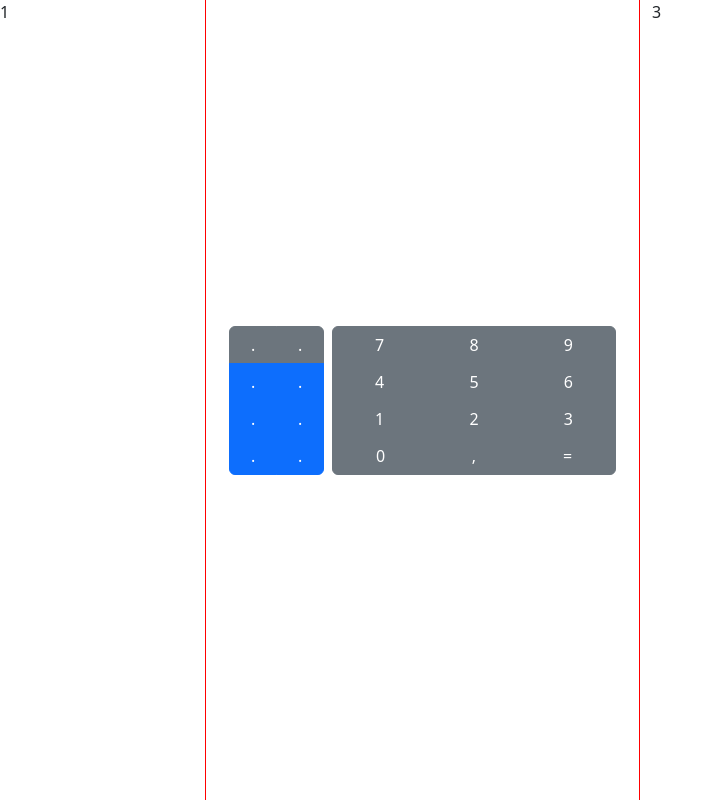
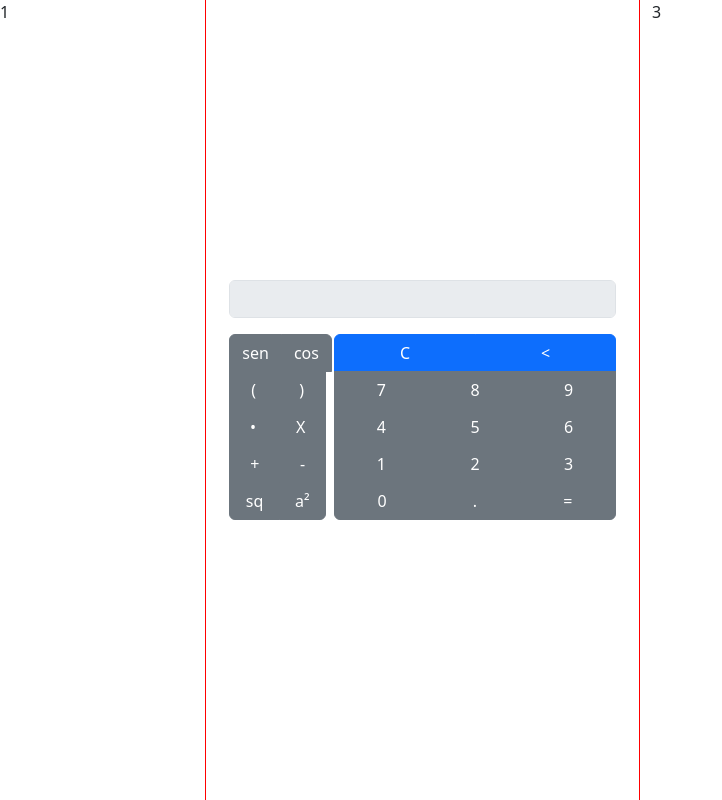
Before and after one commit to AngryMorrocoy/calculadora_vectorial, a React (Vite) app: page / in a window 1280 px wide. Shown: the whole page, without its empty margins (0-722 px from the left). Built offline with nearby package versions, Linux system fonts and the light colour scheme.

Commit message:
Added functionality to numeric keyboard

```diff
--- a/src/components/Calculator.jsx
+++ b/src/components/Calculator.jsx
@@ -1,10 +1,30 @@
 import Container from "react-bootstrap/Container";
 import Keyboard from "./keyboards/Keyboard";
+import { FormControl } from "react-bootstrap";
+import { useState } from "react";
+import { CLEAR_INSERTION, DELETE_LAST_INSERTION } from "./constraints";
 
 const Calculator = ({ }) => {
+  const [expression, setExpression] = useState("");
+
+  const inputInsertionHandler = (value, insertionType) => {
+    console.log(insertionType);
+    switch (insertionType) {
+      case CLEAR_INSERTION:
+        setExpression("");
+        break;
+      case DELETE_LAST_INSERTION:
+        setExpression(expression.slice(0, expression.length - 1));
+        break;
+      default:
+        setExpression(`${expression}${value}`);
+    }
+  };
+
   return (
-    <Container className="d-flex align-middle">
-      <Keyboard />
+    <Container className="d-flex flex-column justify-content-center">
+      <FormControl className="mb-3" value={expression} disabled />
+      <Keyboard clickHandler={inputInsertionHandler} />
     </Container>
   );
 };
--- /dev/null
+++ b/src/components/constraints.js
@@ -0,0 +1,12 @@
+/* InsertionTypes */
+const NUMERIC_INSERTION = "NUMERIC";
+const OPERATION_INSERTION = "OPERATIONAL";
+const CLEAR_INSERTION = "CLEAR";
+const DELETE_LAST_INSERTION = "DELETE";
+
+export {
+  NUMERIC_INSERTION,
+  OPERATION_INSERTION,
+  CLEAR_INSERTION,
+  DELETE_LAST_INSERTION,
+};
--- a/src/components/keyboards/Keyboard.jsx
+++ b/src/components/keyboards/Keyboard.jsx
@@ -1,11 +1,18 @@
-import Button from "react-bootstrap/Button";
 import ButtonGroup from "react-bootstrap/ButtonGroup";
 import NumericKeyboard from "./NumericKeyboard";
 import OperationalKeyboard from "./OperationalKeyboard";
 
-const Keyboard = ({ }) => {
+const Keyboard = ({ clickHandler }) => {
+  const buttonClickHandler = (evt) => {
+    if (evt.target?.type !== "button") return;
+    const target = evt.target
+    const insertionValue = target.textContent
+    const insertionType = target.attributes.insertiontype.value
+    clickHandler(insertionValue, insertionType)
+  };
+
   return (
-    <ButtonGroup className="w-100">
+    <ButtonGroup onClick={buttonClickHandler} className="w-100">
       <OperationalKeyboard />
       <NumericKeyboard />
     </ButtonGroup>
--- a/src/components/keyboards/NumericKeyboard.jsx
+++ b/src/components/keyboards/NumericKeyboard.jsx
@@ -1,33 +1,49 @@
 import Button from "react-bootstrap/Button";
 import ButtonGroup from "react-bootstrap/ButtonGroup";
+import {
+  NUMERIC_INSERTION,
+  OPERATION_INSERTION,
+  CLEAR_INSERTION,
+  DELETE_LAST_INSERTION,
+} from "../constraints";
 
 const NumericKeyboard = ({ }) => {
   return (
     <ButtonGroup className="w-75" vertical>
       <ButtonGroup>
+        <Button insertiontype={CLEAR_INSERTION}>C</Button>
+        <Button insertiontype={DELETE_LAST_INSERTION}>{"<"}</Button>
+      </ButtonGroup>
+      <ButtonGroup>
         {[7, 8, 9].map((v) => (
-          <Button key={v} variant="secondary">
+          <Button key={v} variant="secondary" insertiontype={NUMERIC_INSERTION}>
             {v}
           </Button>
         ))}
       </ButtonGroup>
       <ButtonGroup>
         {[4, 5, 6].map((v) => (
-          <Button key={v} variant="secondary">
+          <Button key={v} variant="secondary" insertiontype={NUMERIC_INSERTION}>
             {v}
           </Button>
         ))}
       </ButtonGroup>
       <ButtonGroup>
         {[1, 2, 3].map((v) => (
-          <Button key={v} variant="secondary">
+          <Button key={v} variant="secondary" insertiontype={NUMERIC_INSERTION}>
             {v}
           </Button>
         ))}
       </ButtonGroup>
       <ButtonGroup>
-        {[0, ",", "="].map((v) => (
-          <Button key={v} variant="secondary">
+        {[0, ".", "="].map((v) => (
+          <Button
+            key={v}
+            variant="secondary"
+            insertiontype={
+              [0, "."].includes(v) ? NUMERIC_INSERTION : OPERATION_INSERTION
+            }
+          >
             {v}
           </Button>
         ))}
--- a/src/components/keyboards/OperationalKeyboard.jsx
+++ b/src/components/keyboards/OperationalKeyboard.jsx
@@ -5,20 +5,24 @@ const OperationalKeyboard = ({ }) => {
   return (
     <ButtonGroup vertical className="me-2 w-25">
       <ButtonGroup>
-        <Button variant="secondary">.</Button>
-        <Button variant="secondary">.</Button>
+        <Button variant="secondary">sen</Button>
+        <Button variant="secondary">cos</Button>
       </ButtonGroup>
       <ButtonGroup>
-        <Button>.</Button>
-        <Button>.</Button>
+        <Button variant="secondary">(</Button>
+        <Button variant="secondary">)</Button>
       </ButtonGroup>
       <ButtonGroup>
-        <Button>.</Button>
-        <Button>.</Button>
+        <Button variant="secondary">•</Button>
+        <Button variant="secondary">X</Button>
       </ButtonGroup>
       <ButtonGroup>
-        <Button>.</Button>
-        <Button>.</Button>
+        <Button variant="secondary">+</Button>
+        <Button variant="secondary">-</Button>
+      </ButtonGroup>
+      <ButtonGroup>
+        <Button variant="secondary">sq</Button>
+        <Button variant="secondary">a²</Button>
       </ButtonGroup>
     </ButtonGroup>
   );
```
